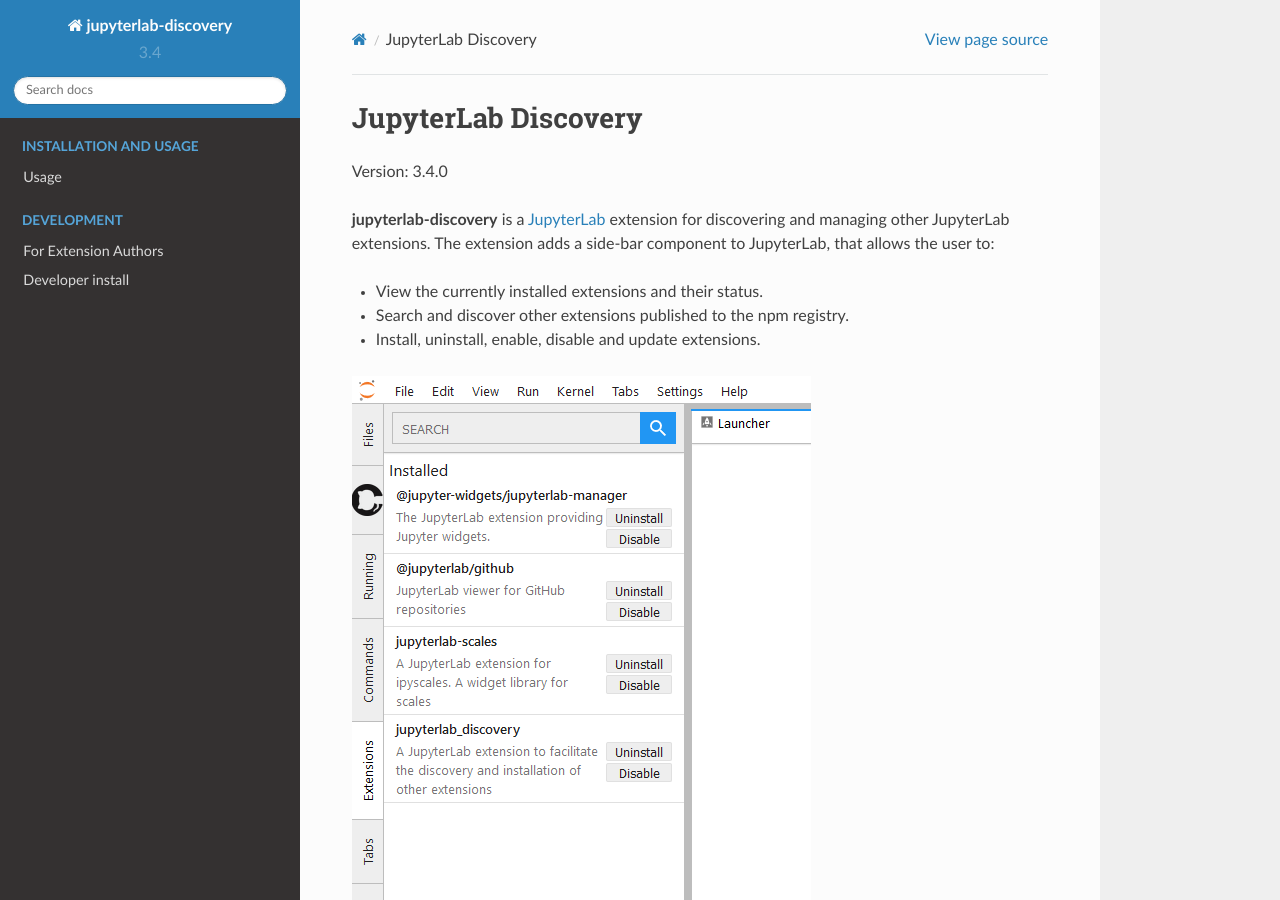
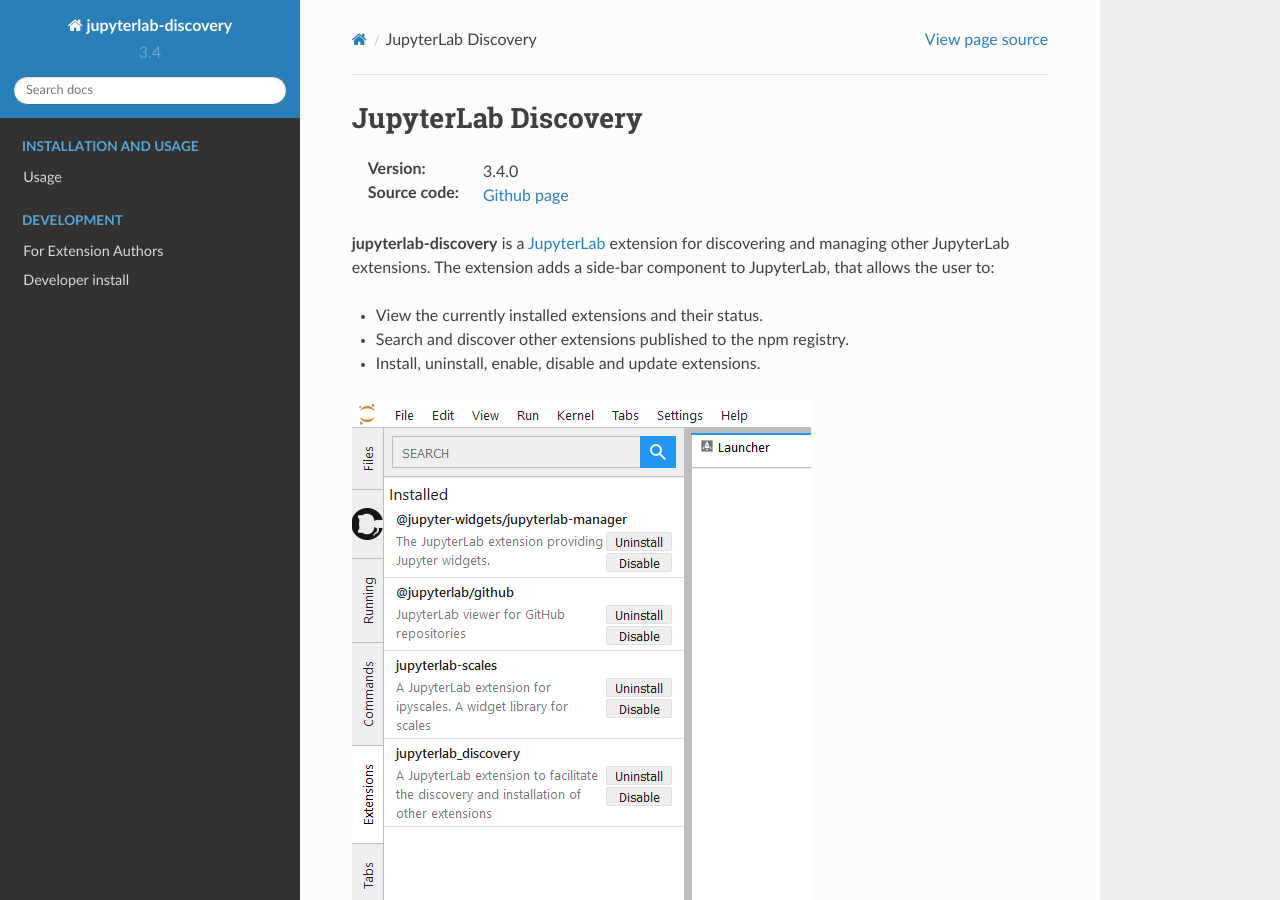
Before and after one commit to vidartf/jupyterlab_discovery, a Sphinx documentation site: the page built from docs/source/index.rst, in a window 1280 px wide and 900 px high. Built offline with Sphinx 7.4.7 and the Read the Docs theme 2.0.0, drawn with Linux system fonts in a browser that asks for light colours.

Commit message:
Add link from docs index to github main page

```diff
--- a/docs/source/index.rst
+++ b/docs/source/index.rst
@@ -2,7 +2,10 @@
 JupyterLab Discovery
 ====================
 
-Version: |release|
+:Version:
+    |release|
+:Source code:
+    `Github page`_
 
 
 **jupyterlab-discovery** is a `JupyterLab`_ extension for discovering and managing other
@@ -53,3 +56,5 @@
 .. _`JupyterLab`: http://jupyterlab.readthedocs.io
 
 .. _`terminal`: http://jupyterlab.readthedocs.io/en/stable/user/terminal.html
+
+.. _`Github page`: http://github.com/vidartf/jupyterlab_discovery
```
